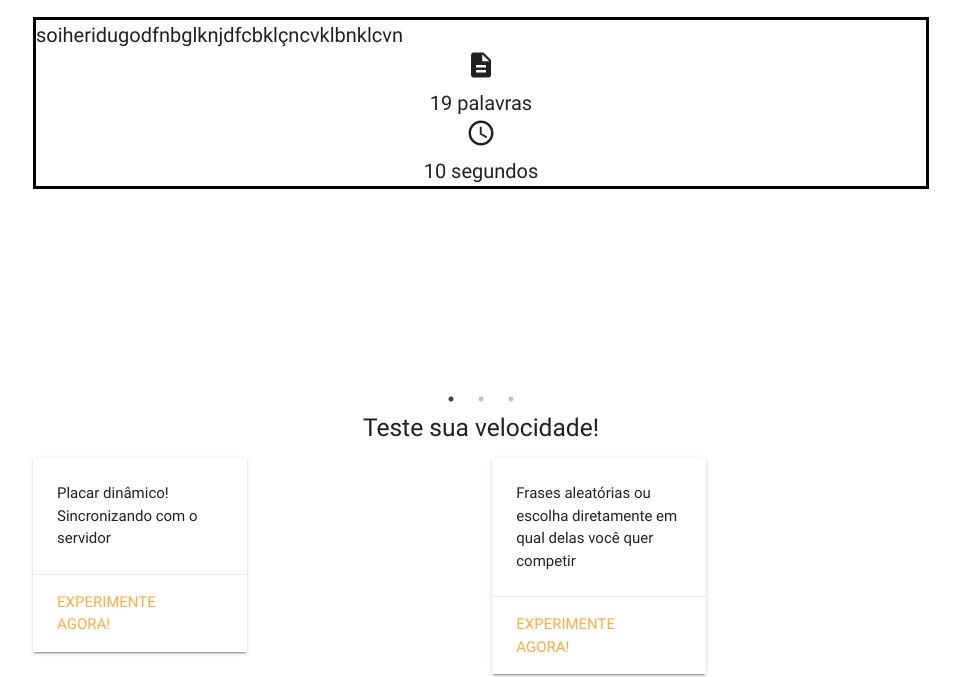
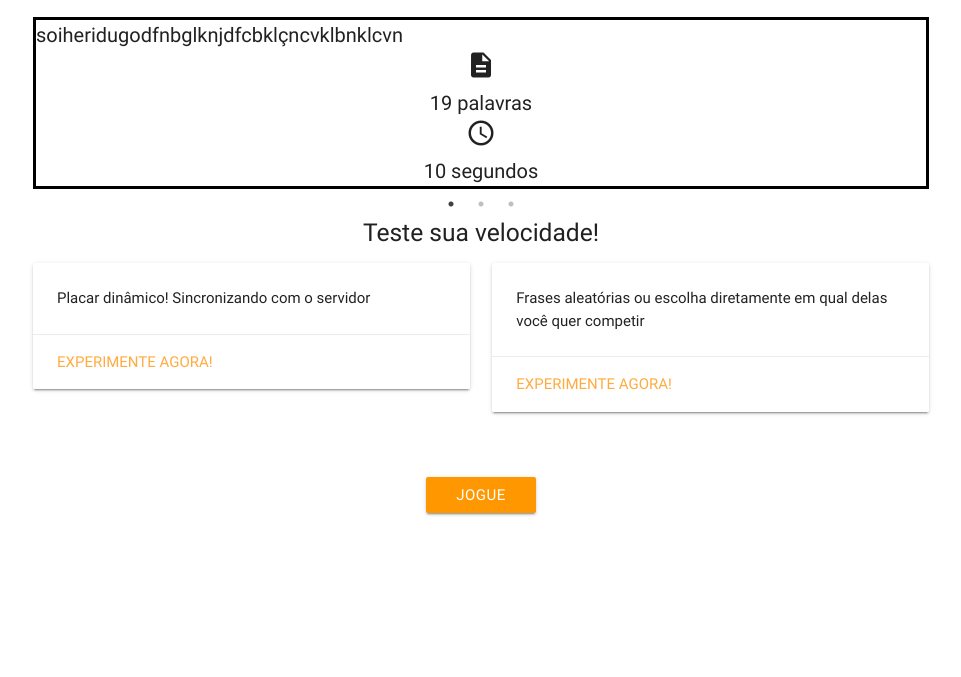
Before and after one commit to Levon27/T2-Linguagens, a plain HTML site: page ecm252_jQuery_inicial/public/index.html in a window 1280 px wide. Shown: the part 163-840 px from the top of the page, without its empty margins (159-1120 px from the left). After the commit the page ends 800 px from the top, so only its background shows below. Drawn offline with Linux system fonts and the light colour scheme.

Commit message:
arrumei o slick que ajusta a altura

```diff
--- a/ecm252_jQuery_inicial/public/css/index.css
+++ b/ecm252_jQuery_inicial/public/css/index.css
@@ -26,12 +26,3 @@
 .esquerda {
     float: left;
 }
-
-.center-cols > .col {
-    float: none;
-    /* disable the float */
-    display: inline-block;
-    /* make blocks inline-block */
-    text-align: initial;
-    /* restore text-align to default */
-}
--- a/ecm252_jQuery_inicial/public/index.html
+++ b/ecm252_jQuery_inicial/public/index.html
@@ -69,7 +69,7 @@
         <h5 class="centraliza"> Teste sua velocidade!</h5>
         <div class="row">
             <div class="col m6">
-                <div class="card">
+                <div class="card" style="width:100%">
                     <div class="card-content">
                         <p>Placar dinâmico! Sincronizando com o servidor</p>
                     </div>
@@ -79,9 +79,8 @@
                 </div>
             </div>
             <div class="col m6">
-                <div class="card">
-
-         <div class="card-content">
+                <div class="card" style="width:100%">
+                    <div class="card-content">
                         <p>Frases aleatórias ou escolha diretamente em qual delas você quer competir</p>
                     </div>
                     <div class="card-action">
@@ -99,7 +98,7 @@
                 infinite: true,
                 speed: 300,
                 slidesToShow: 1,
-                adaptativeHeight: true
+                adaptiveHeight: true
             });
         });
 
```
